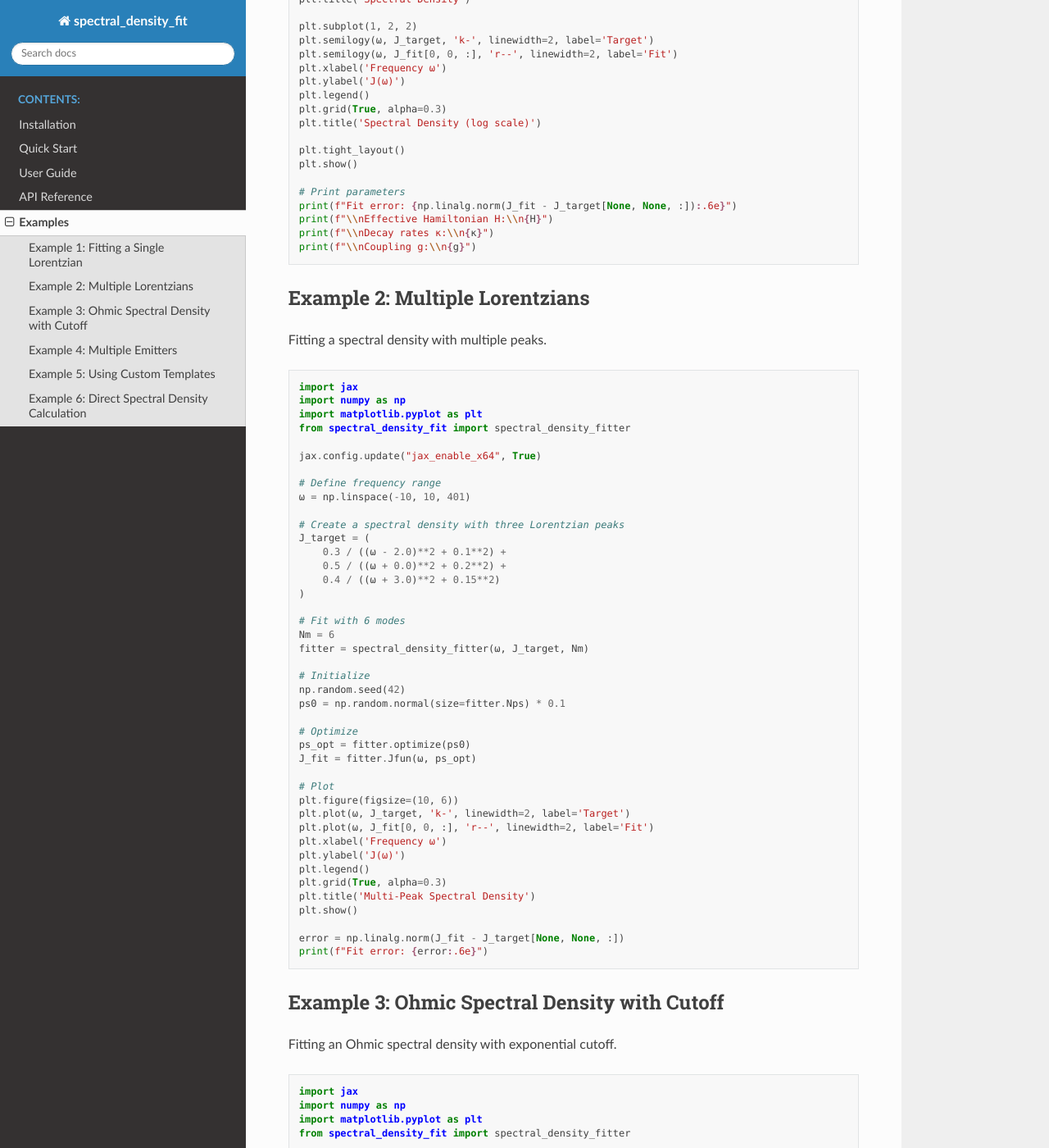
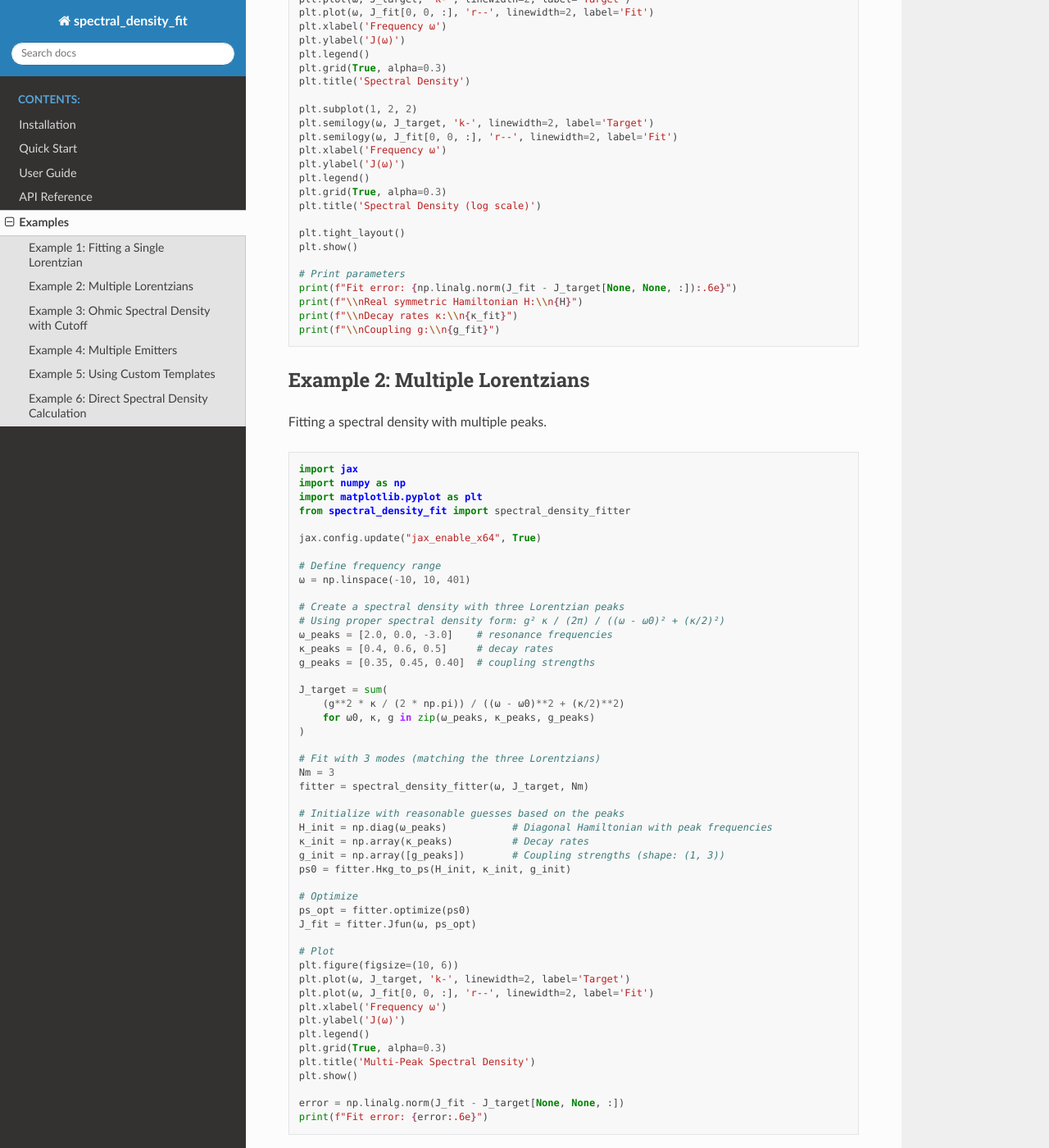
Before and after one commit to jfeist/spectral_density_fit, a Sphinx documentation site: the page built from docs/examples.rst, in a window 1280 px wide and 1400 px high, scrolled down 1023 px. Shown: the whole window at 82% size. Built offline with Sphinx 7.4.7 and the Read the Docs theme 3.1.0, drawn with Linux system fonts in a browser that asks for light colours; some of the changed text lies outside the part shown.

Commit message:
Fix documentation: H is real symmetric, use correct Lorentzian form, proper initialization
Co-authored-by: jfeist <2112929+jfeist@users.noreply.github.com>

```diff
--- a/docs/examples.rst
+++ b/docs/examples.rst
@@ -20,17 +20,23 @@ This example demonstrates fitting a simple Lorentzian spectral density.
 
     # Define frequency range and target spectral density
     ω = np.linspace(-5, 5, 201)
-    γ = 0.2
-    ω0 = 1.0
-    J_target = γ / ((ω - ω0)**2 + γ**2)
 
-    # Fit with 3 modes
-    Nm = 3
+    # Single Lorentzian with proper spectral density form: g² κ / (2π) / ((ω - ω0)² + (κ/2)²)
+    # where κ is the decay rate and κ/2 is the FWHM
+    ω0 = 1.0  # resonance frequency
+    κ = 0.4   # decay rate (FWHM = κ/2 = 0.2)
+    g = 0.3   # coupling strength
+    J_target = (g**2 * κ / (2 * np.pi)) / ((ω - ω0)**2 + (κ/2)**2)
+
+    # Fit with 1 mode (matching the single Lorentzian)
+    Nm = 1
     fitter = spectral_density_fitter(ω, J_target, Nm)
 
-    # Initialize with small random values
-    np.random.seed(42)
-    ps0 = np.random.normal(size=fitter.Nps) * 0.1
+    # Initialize with reasonable guesses based on the target
+    H_init = np.array([[ω0]])  # Hamiltonian with resonance frequency
+    κ_init = np.array([κ])     # Decay rate
+    g_init = np.array([[g]])   # Coupling strength
+    ps0 = fitter.Hκg_to_ps(H_init, κ_init, g_init)
 
     # Optimize
     ps_opt = fitter.optimize(ps0)
@@ -39,7 +45,7 @@ This example demonstrates fitting a simple Lorentzian spectral density.
     J_fit = fitter.Jfun(ω, ps_opt)
 
     # Extract parameters
-    H, κ, g = fitter.ps_to_Hκg(ps_opt)
+    H, κ_fit, g_fit = fitter.ps_to_Hκg(ps_opt)
 
     # Plot results
     plt.figure(figsize=(12, 5))
@@ -67,9 +73,9 @@ This example demonstrates fitting a simple Lorentzian spectral density.
 
     # Print parameters
     print(f"Fit error: {np.linalg.norm(J_fit - J_target[None, None, :]):.6e}")
-    print(f"\\nEffective Hamiltonian H:\\n{H}")
-    print(f"\\nDecay rates κ:\\n{κ}")
-    print(f"\\nCoupling g:\\n{g}")
+    print(f"\\nReal symmetric Hamiltonian H:\\n{H}")
+    print(f"\\nDecay rates κ:\\n{κ_fit}")
+    print(f"\\nCoupling g:\\n{g_fit}")
 
 Example 2: Multiple Lorentzians
 --------------------------------
@@ -89,19 +95,25 @@ Fitting a spectral density with multiple peaks.
     ω = np.linspace(-10, 10, 401)
 
     # Create a spectral density with three Lorentzian peaks
-    J_target = (
-        0.3 / ((ω - 2.0)**2 + 0.1**2) +
-        0.5 / ((ω + 0.0)**2 + 0.2**2) +
-        0.4 / ((ω + 3.0)**2 + 0.15**2)
+    # Using proper spectral density form: g² κ / (2π) / ((ω - ω0)² + (κ/2)²)
+    ω_peaks = [2.0, 0.0, -3.0]    # resonance frequencies
+    κ_peaks = [0.4, 0.6, 0.5]     # decay rates
+    g_peaks = [0.35, 0.45, 0.40]  # coupling strengths
+
+    J_target = sum(
+        (g**2 * κ / (2 * np.pi)) / ((ω - ω0)**2 + (κ/2)**2)
+        for ω0, κ, g in zip(ω_peaks, κ_peaks, g_peaks)
     )
 
-    # Fit with 6 modes
-    Nm = 6
+    # Fit with 3 modes (matching the three Lorentzians)
+    Nm = 3
     fitter = spectral_density_fitter(ω, J_target, Nm)
 
-    # Initialize
-    np.random.seed(42)
-    ps0 = np.random.normal(size=fitter.Nps) * 0.1
+    # Initialize with reasonable guesses based on the peaks
+    H_init = np.diag(ω_peaks)           # Diagonal Hamiltonian with peak frequencies
+    κ_init = np.array(κ_peaks)          # Decay rates
+    g_init = np.array([g_peaks])        # Coupling strengths (shape: (1, 3))
+    ps0 = fitter.Hκg_to_ps(H_init, κ_init, g_init)
 
     # Optimize
     ps_opt = fitter.optimize(ps0)
@@ -149,9 +161,12 @@ Fitting an Ohmic spectral density with exponential cutoff.
     # Use logarithmic fitting for better accuracy across orders of magnitude
     fitter = spectral_density_fitter(ω, J_target, Nm, fitlog=True)
 
-    # Initialize
-    np.random.seed(42)
-    ps0 = np.random.normal(size=fitter.Nps) * 0.1
+    # Initialize with reasonable guesses
+    # Distribute modes across the frequency range
+    H_init = np.diag(np.linspace(0.5, 8, Nm))  # Spread resonances across range
+    κ_init = np.ones(Nm) * 2.0                 # Start with moderate decay rates
+    g_init = np.ones((1, Nm)) * 0.1            # Start with small couplings
+    ps0 = fitter.Hκg_to_ps(H_init, κ_init, g_init)
 
     # Optimize
     ps_opt = fitter.optimize(ps0)
@@ -293,8 +308,14 @@ Restricting the structure of the Hamiltonian and coupling.
     # Frequency range
     ω = np.linspace(-5, 5, 201)
 
-    # Target spectral density (single emitter)
-    J_target = 0.2 / ((ω - 1.0)**2 + 0.1**2) + 0.3 / ((ω + 1.5)**2 + 0.15**2)
+    # Target spectral density with two Lorentzian peaks (proper form: g² κ / (2π))
+    ω_peaks = [1.0, -1.5]
+    κ_peaks = [0.4, 0.6]
+    g_peaks = [0.28, 0.35]
+    J_target = sum(
+        (g**2 * κ / (2 * np.pi)) / ((ω - ω0)**2 + (κ/2)**2)
+        for ω0, κ, g in zip(ω_peaks, κ_peaks, g_peaks)
+    )
 
     # Create templates
     Nm = 4
@@ -309,9 +330,11 @@ Restricting the structure of the Hamiltonian and coupling.
     # Fit with templates
     fitter = spectral_density_fitter(ω, J_target, (Htmpl, gtmpl))
 
-    # Initialize
-    np.random.seed(42)
-    ps0 = np.random.normal(size=fitter.Nps) * 0.1
+    # Initialize with reasonable guesses
+    H_init = np.diag(np.linspace(-2, 2, Nm))  # Spread diagonal values
+    κ_init = np.ones(Nm) * 0.5                # Moderate decay rates
+    g_init = np.ones((Ne, Nm)) * 0.2          # Small couplings
+    ps0 = fitter.Hκg_to_ps(H_init, κ_init, g_init)
 
     # Optimize
     ps_opt = fitter.optimize(ps0)
--- a/docs/quickstart.rst
+++ b/docs/quickstart.rst
@@ -58,11 +58,11 @@ The fitter returns a parameter vector ``ps_opt`` that can be converted back to p
 
 Where:
 
-- ``H`` is the effective Hamiltonian (complex symmetric matrix)
+- ``H`` is the real symmetric Hamiltonian matrix
 - ``κ`` are the decay rates (positive real values)
 - ``g`` is the coupling matrix
 
-The effective Hamiltonian used in the spectral density calculation is ``H_eff = H - 0.5j * diag(κ)``.
+The effective Hamiltonian used in the spectral density calculation is ``H_eff = H - 0.5j * diag(κ)``, which is complex symmetric.
 
 Plotting the Results
 --------------------
--- a/docs/user_guide.rst
+++ b/docs/user_guide.rst
@@ -8,8 +8,11 @@ The Few-Mode Model
 
 The package fits an arbitrary spectral density J(ω) with a few-mode model described by:
 
-- An effective Hamiltonian ``H_eff = H - 0.5j * diag(κ)``
+- A real symmetric Hamiltonian ``H``
+- Decay rates ``κ`` (positive real values)
 - A coupling matrix ``g``
+
+The effective Hamiltonian is ``H_eff = H - 0.5j * diag(κ)`` (complex symmetric).
 
 The spectral density is then computed as:
 
```
Also changed, not shown: 1 other file.
